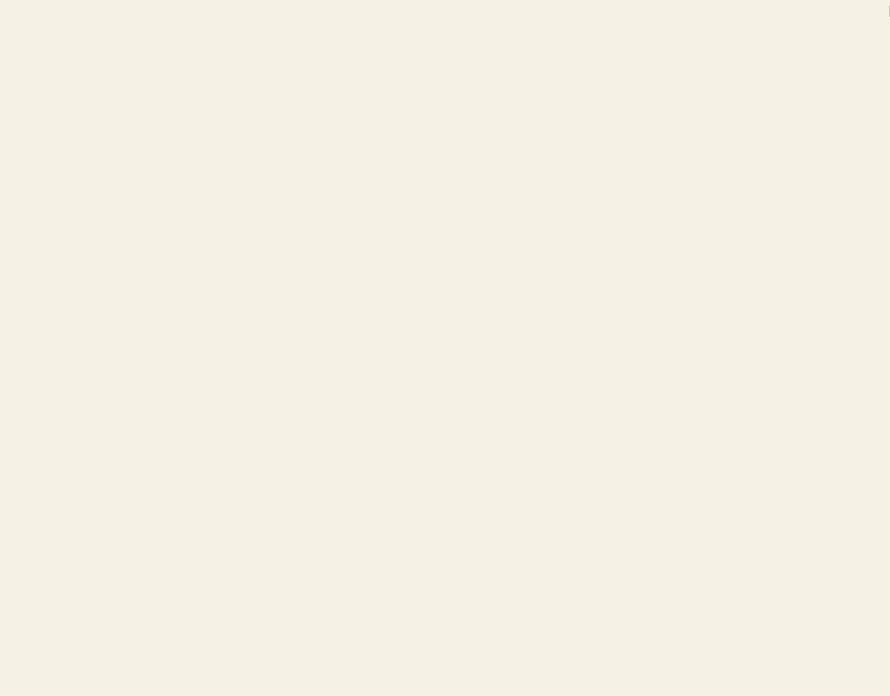
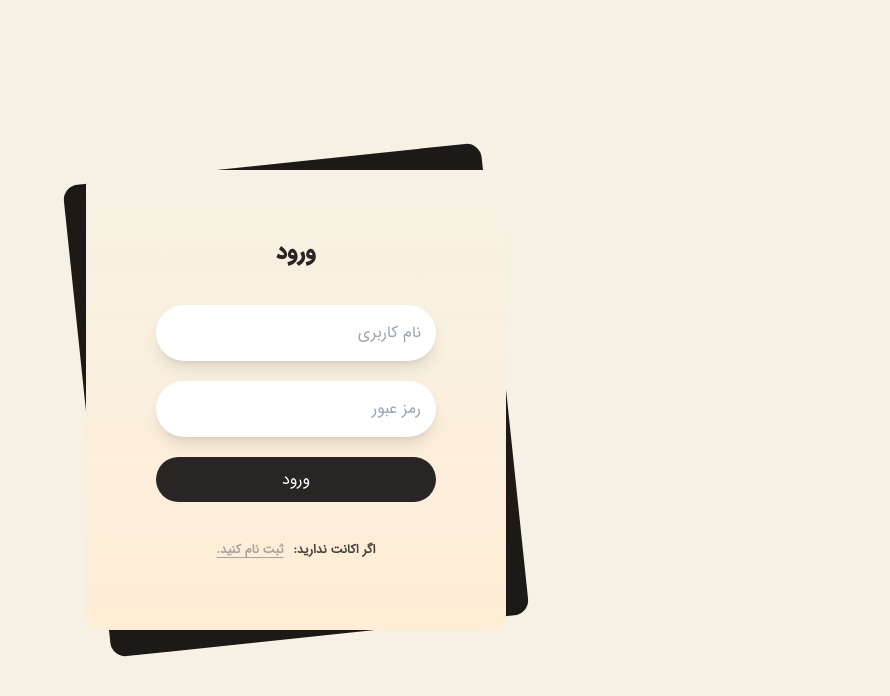
Before and after one commit to Reza-HM/Larin-Corporation, a React (Vite) app: page /signin in a window 1280 px wide. Shown: the top 696 px of the page, without its empty margins (390-1280 px from the left). Built offline with nearby package versions, Linux system fonts and the light colour scheme.

Commit message:
coding login page

```diff
--- a/src/Pages/Login.tsx
+++ b/src/Pages/Login.tsx
@@ -1,6 +1,42 @@
+import { Link } from "react-router-dom";
+
 const Login = () => {
   return (
-    <div>Login</div>
-  )
-}
-export default Login
+    <div className="min-h-screen py-8 flex flex-col justify-center sm:py-20">
+      <div className="relative py-3 w-full sm:max-w-2xl sm:mx-auto">
+        <div className="absolute inset-0 bg-stone-900 transform -skew-y-6 sm:skew-y-0 sm:-rotate-6 sm:rounded-3xl"></div>
+        <div className="flex flex-col gap-16 items-center relative px-4 py-10 bg-gradient-to-t from-orange-100 to-[#f5f1e4] sm:rounded-3xl sm:p-28">
+          <h3 className="text-stone-800 text-4xl font-IRANSans_Black">ورود </h3>
+          <form action="" className="flex flex-col gap-8 w-full">
+            <input
+              type="text"
+              className="p-6 rounded-full text-stone-800 shadow-lg focus:border-b-4 focus:border-stone-800 duration-200"
+              placeholder="نام کاربری"
+            />
+
+            <input
+              type="password"
+              className="p-6 rounded-full text-stone-800 shadow-lg focus:border-b-4 focus:border-stone-800 duration-200"
+              placeholder="رمز عبور"
+            />
+            <button className="w-full bg-stone-800 text-white rounded-full p-4 hover:bg-orange-300 hover:text-stone-800 duration-300">
+              ورود{" "}
+            </button>
+          </form>
+          <div className="flex flex-col gap-4 text-xl text-stone-700 font-bold">
+            <p className="flex items-center gap-4">
+              اگر اکانت ندارید:
+              <Link
+                className="underline underline-offset-4 text-stone-400"
+                to="/signup"
+              >
+                ثبت نام کنید.
+              </Link>
+            </p>
+          </div>
+        </div>
+      </div>
+    </div>
+  );
+};
+export default Login;
```
Also changed, not shown: src/Pages/Register.tsx (line endings or trailing spaces).
